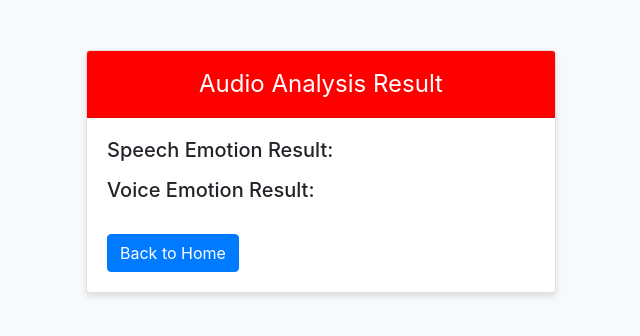
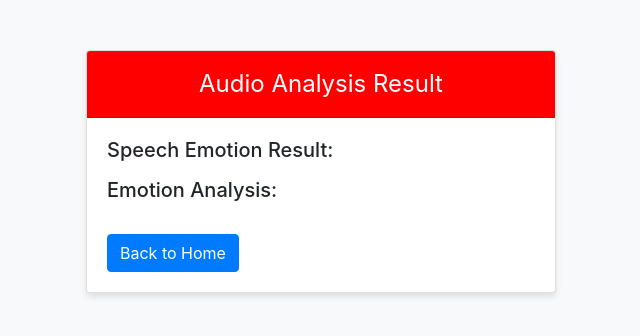
Before and after one commit to muqtadar8/IELTS_analytics, a Django app: template ielts/templates/results.html in a window 1280 px wide. Shown: the top 336 px of the page, without its empty margins (319-959 px from the left). Run offline with Django 4.2, Linux system fonts and the light colour scheme; the template is opened without the code that fills it, so the values that code supplies are empty; some libraries are stand-ins or nearby versions.

Commit message:
demo day

```diff
--- a/ielts/templates/login.html
+++ b/ielts/templates/login.html
@@ -143,7 +143,6 @@
 
 <body>
     <div class="content-wrapper">
-        <img src="{% static 'images/Homepage.jpg' %}" alt="Custom Image" class="custom-image">
         <div class="login-container">
             <div class="background-text">IELTS</div>
             <h2 class="login-heading">Login</h2>
--- a/ielts/templates/results.html
+++ b/ielts/templates/results.html
@@ -41,7 +41,7 @@
                     {% endfor %}
                 </ul>
 
-                <h5>Voice Emotion Result:</h5>
+                <h5>Emotion Analysis:</h5>
                 <ul>
                     {% for result in results.1 %}
                         <li>{{ result.label }}: {{ result.score }}</li>
```
Also changed, not shown: ielts/db.sqlite3, ielts/speaking/migrations/0001_initial.py (added), ielts/static/Homepage.jpg (renamed from ielts/static/images/Homepage.jpg), 1 other file.
